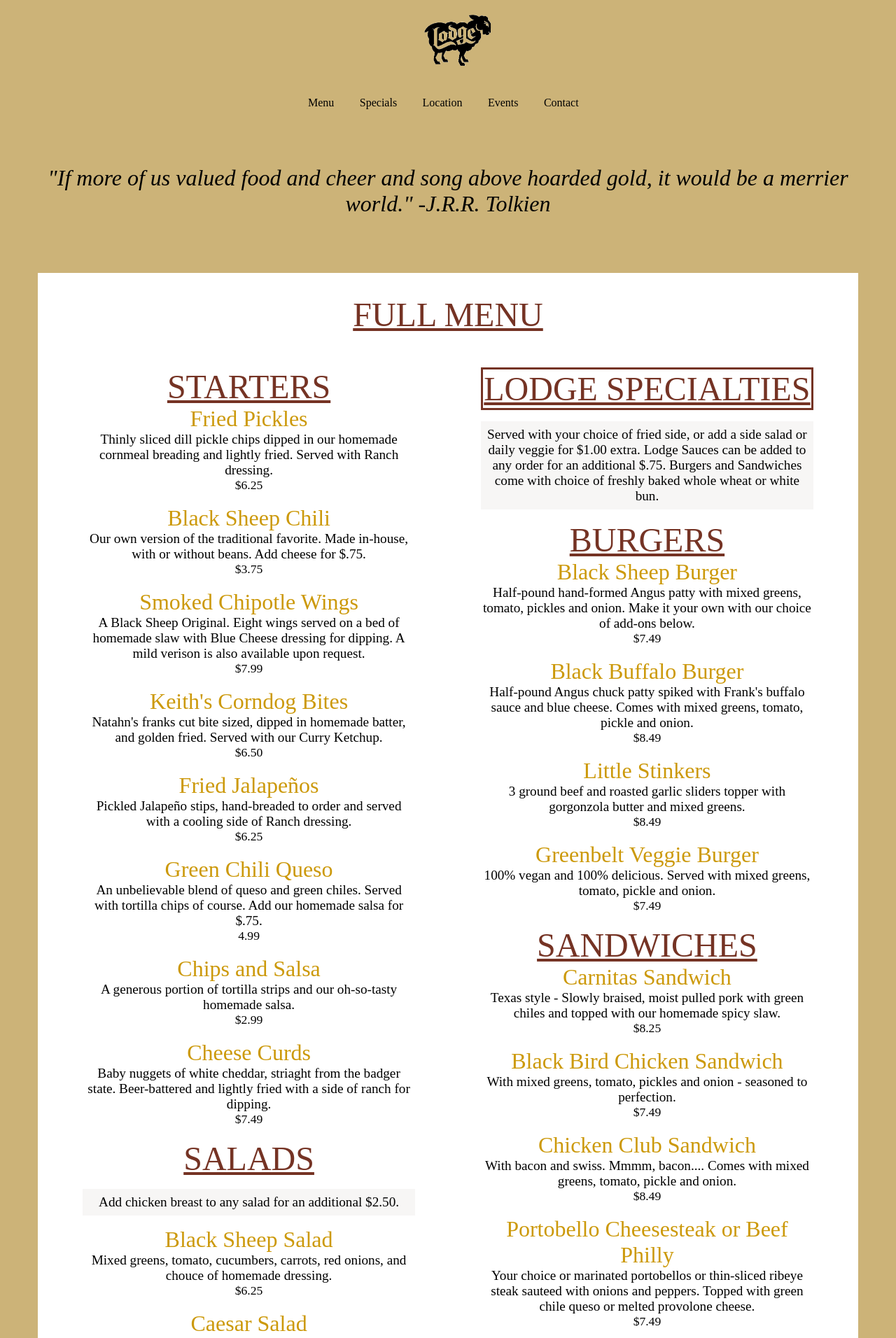
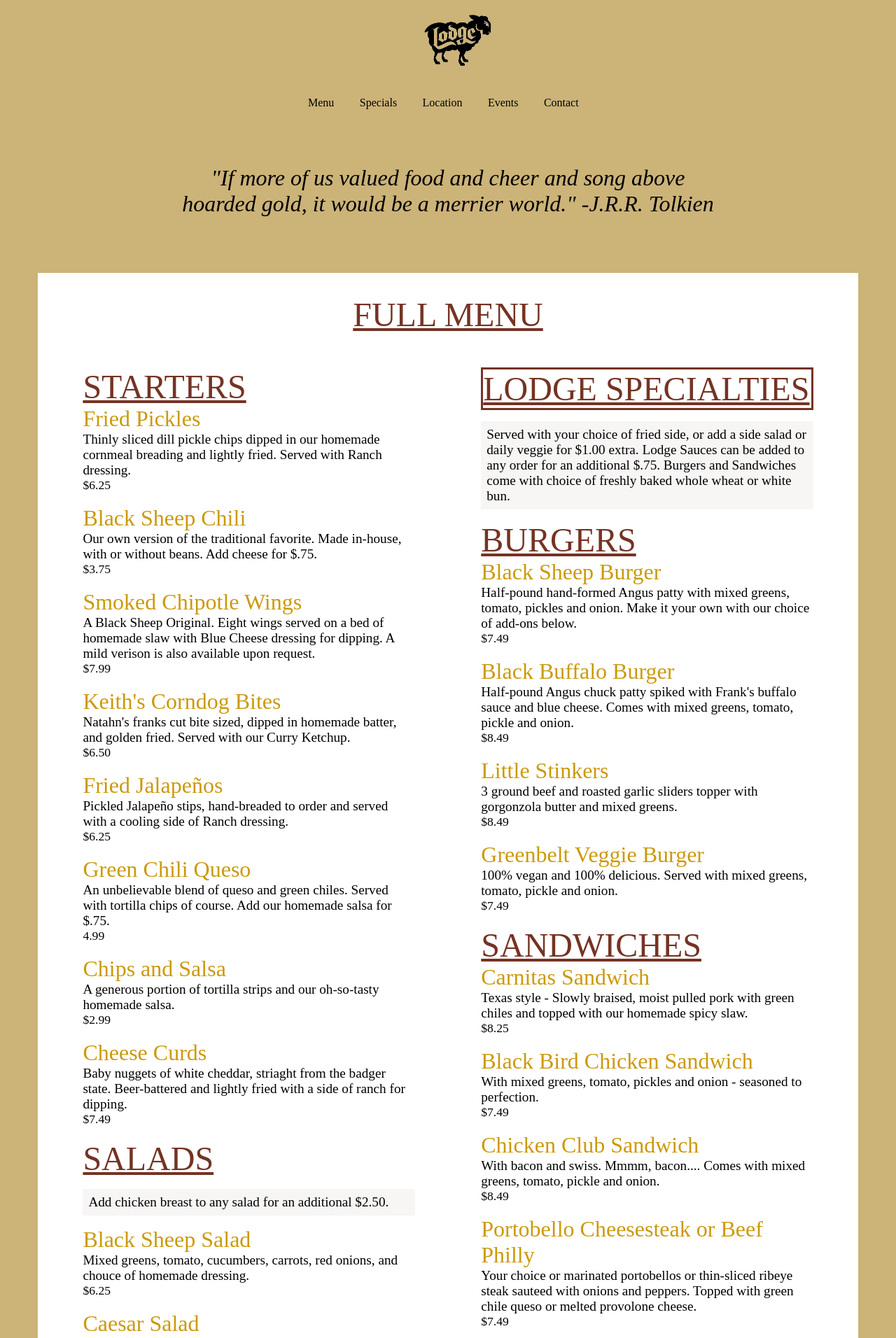
Before and after one commit to scottanderson5/Restaurant-ReDesign-Code, a Jekyll site: the page built from menu.html, in a window 1280 px wide. Shown: the top 1912 px of the page at 70% size. Built offline with Jekyll 4.4.1, drawn with Linux system fonts in a browser that asks for light colours.

Commit message:
Added improvements

```diff
--- a/css/main.scss
+++ b/css/main.scss
@@ -251,6 +251,7 @@ $ind-col-width: ($tot-width - ($gut-width * ($num-col - 1))) / $num-col;
 	font-family: source-sans-pro;
 	text-align: center;
 	font-size: 16px;
+	max-width: 60%;
 
 	@media (min-width: 550px){
 		font-size: 24px;
@@ -391,12 +392,15 @@ $ind-col-width: ($tot-width - ($gut-width * ($num-col - 1))) / $num-col;
 	overflow: hidden;
 	margin-top: 1em;
 	margin-bottom: 1em;
-	width: 75%;
 	background-color: rgba(0, 0, 0, 0);
 
 	@media (min-width: 550px){
 		background-color: none;
 		background-image: linear-gradient( rgba(0, 0, 0, 0.5), rgba(0, 0, 0, 0.5) ), url(http://austin.culturemap.com/thumbnail/800x600/photos/2014/01/03/interior-of-Black-Sheep-Lodge-with-dartboard_124452.jpg);
+	}
+
+	@media (min-width: 1000px){
+		max-width: 50em;
 	}
 }
 
@@ -423,7 +427,9 @@ $ind-col-width: ($tot-width - ($gut-width * ($num-col - 1))) / $num-col;
 
 .beer-list-left{
 	background-color: black;
+	text-align: left;
 	padding-left: 0.5em;
+	list-style-type: none;
 	margin-top: 0;
 	margin-bottom: 0;
 	padding-top: 0.5em;
@@ -444,9 +450,12 @@ $ind-col-width: ($tot-width - ($gut-width * ($num-col - 1))) / $num-col;
 
 .beer-list-right{
 	background-color: black;
+	text-align: left;
+	list-style-type: none;
 	padding-right: 0.5em;
 	margin-top: 0;
 	margin-bottom: 0;
+	padding-left: 0.5em;
 	padding-bottom: 0.5em;
 
 	@media (min-width: 550px){
@@ -484,6 +493,13 @@ $ind-col-width: ($tot-width - ($gut-width * ($num-col - 1))) / $num-col;
 
 .bg-white{
 	background-color: white;
+	padding-left: 4em;
+}
+
+.bg-beverages{
+	background-color: white;
+	padding-right: 1em;
+	padding-left: 0.8em;
 }
 
 .border{
@@ -518,12 +534,13 @@ $ind-col-width: ($tot-width - ($gut-width * ($num-col - 1))) / $num-col;
 }
 
 %menu-style{
-	text-align: center;
+	text-align: left;
 	font-family: adelle;
 }
 
 .menu-nav-left{
 	background-color: white;
+	text-align: left;
 	padding-left: 1em;
 	padding-right: 1em;
 	/*float: left;*/
@@ -540,6 +557,7 @@ $ind-col-width: ($tot-width - ($gut-width * ($num-col - 1))) / $num-col;
 
 .menu-nav-right{
 	background-color: white;
+	text-align: left;
 	padding-left: 1em;
 	padding-right: 1em;
 	margin: 0;
@@ -577,7 +595,7 @@ $ind-col-width: ($tot-width - ($gut-width * ($num-col - 1))) / $num-col;
 .menu-categories{
 	@extend %menu-style;
 	font-size: 1.5em;
-	text-align: center;
+	text-align: left;
 	list-style-type: none;
 	color: #753324;
 	text-decoration: underline;
@@ -628,7 +646,7 @@ $ind-col-width: ($tot-width - ($gut-width * ($num-col - 1))) / $num-col;
 	color: #CC990A;
 	font-family: adelle;
 	list-style-type: none;
-	text-align: center;
+	text-align: left;
 
 	@media (min-width: 550px){
 		font-size: 1.3em;
--- a/menu.html
+++ b/menu.html
@@ -197,7 +197,7 @@ layout: default
 
 			</div>
 
-			<div class="col col-6 bg-white auto-margin">
+			<div class="col col-5 bg-beverages auto-margin">
 				<li class="mini-cat">BEVERAGES</li>
 				<li class="menu-description bold">Sodas $2.00 </li>
 				<li class="menu-description">Coke, Diet Coke, Sprite, Dr. Pepper, Lemonade</li>
```
